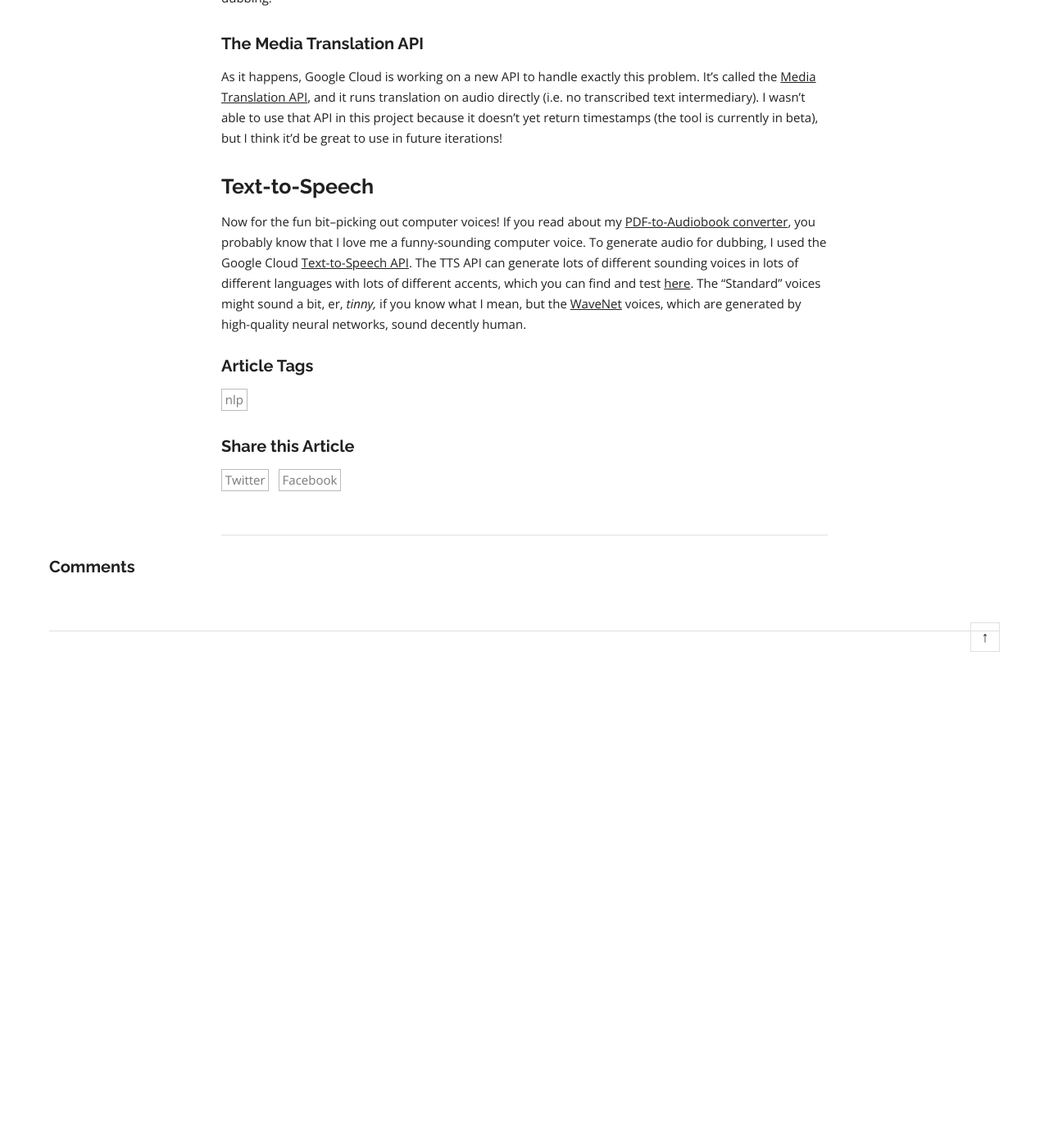
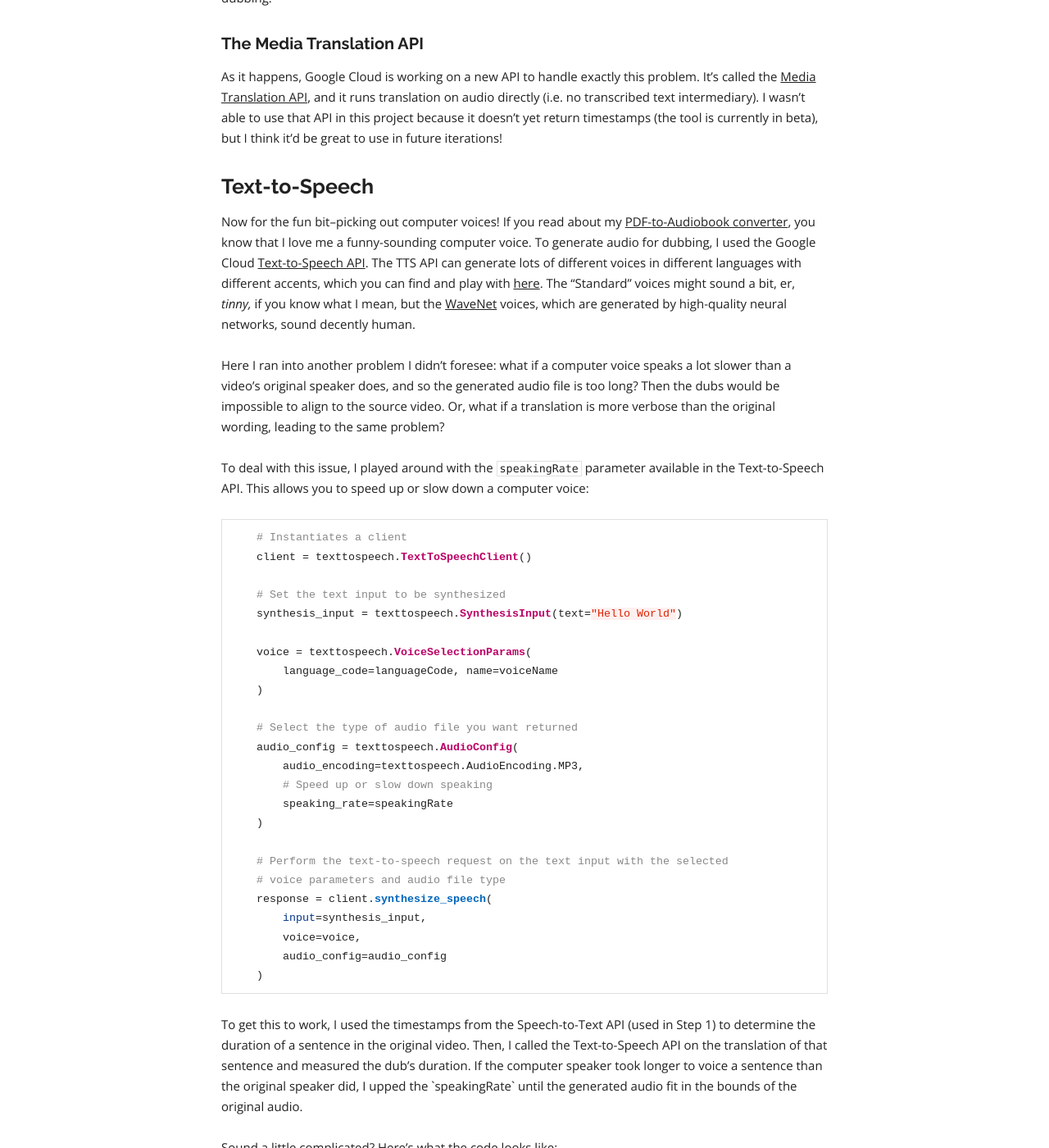
Before and after one commit to dalequark/daleonai, a Jekyll site: the page built from _posts/2021-02-02-ai-dubs-over-subs-translating-and-dubbing-videos-with-ai.md, in a window 1280 px wide and 1400 px high, scrolled down 6611 px. Shown: the whole window at 82% size. Built offline with Jekyll 4.4.1, drawn with Linux system fonts in a browser that asks for light colours; some web fonts are replaced; a script that is not in the unit is left out; comment, search, counter and statistics services are not loaded; before the commit the page ends 7431 px from its top, so only the background shows below that; some of the changed text lies outside the part shown.

Commit message:
Update Blog “2021-02-02-ai-dubs-over-subs-translating-and-dubbing-videos-with-ai”

````diff
--- a/_posts/2021-02-02-ai-dubs-over-subs-translating-and-dubbing-videos-with-ai.md
+++ b/_posts/2021-02-02-ai-dubs-over-subs-translating-and-dubbing-videos-with-ai.md
@@ -173,4 +173,87 @@ As it happens, Google Cloud is working on a new API to handle exactly this probl
 
 ## Text-to-Speech
 
-Now for the fun bit--picking out computer voices! If you read about my [PDF-to-Audiobook converter](https://daleonai.com/pdf-to-audiobook), you probably know that I love me a funny-sounding computer voice. To generate audio for dubbing, I used the Google Cloud [Text-to-Speech API](cloud.google.com/text-to-speech?utm_source=blog&utm_medium=partner&utm_campaign=CDR_dal_aiml_ai-dubs_020221). The TTS API can generate lots of different sounding voices in lots of different languages with lots of different accents, which you can find and test [here](https://cloud.google.com/text-to-speech/docs/voices?utm_source=blog&utm_medium=partner&utm_campaign=CDR_dal_aiml_ai-dubs_020221). The "Standard" voices might sound a bit, er, *tinny,* if you know what I mean, but the [WaveNet](https://deepmind.com/blog/article/wavenet-generative-model-raw-audio) voices, which are generated by high-quality neural networks, sound decently human.
+Now for the fun bit--picking out computer voices! If you read about my [PDF-to-Audiobook converter](https://daleonai.com/pdf-to-audiobook), you know that I love me a funny-sounding computer voice. To generate audio for dubbing, I used the Google Cloud [Text-to-Speech API](cloud.google.com/text-to-speech?utm_source=blog&utm_medium=partner&utm_campaign=CDR_dal_aiml_ai-dubs_020221). The TTS API can generate lots of different  voices in different languages with different accents, which you can find and play with [here](https://cloud.google.com/text-to-speech/docs/voices?utm_source=blog&utm_medium=partner&utm_campaign=CDR_dal_aiml_ai-dubs_020221). The "Standard" voices might sound a bit, er, *tinny,* if you know what I mean, but the [WaveNet](https://deepmind.com/blog/article/wavenet-generative-model-raw-audio) voices, which are generated by high-quality neural networks, sound decently human.
+
+Here I ran into another problem I didn't foresee: what if a computer voice speaks a lot slower than a video's original speaker does, and so the generated audio file is too long? Then the dubs would be impossible to align to the source video. Or, what if a translation is more verbose than the original wording, leading to the same problem?
+
+To deal with this issue, I played around with the `speakingRate` parameter available in the Text-to-Speech API. This allows you to speed up or slow down a computer voice:
+
+```python
+    # Instantiates a client
+    client = texttospeech.TextToSpeechClient()
+
+    # Set the text input to be synthesized
+    synthesis_input = texttospeech.SynthesisInput(text="Hello World")
+
+    voice = texttospeech.VoiceSelectionParams(
+        language_code=languageCode, name=voiceName
+    )
+
+    # Select the type of audio file you want returned
+    audio_config = texttospeech.AudioConfig(
+        audio_encoding=texttospeech.AudioEncoding.MP3,
+        # Speed up or slow down speaking
+        speaking_rate=speakingRate
+    )
+
+    # Perform the text-to-speech request on the text input with the selected
+    # voice parameters and audio file type
+    response = client.synthesize_speech(
+        input=synthesis_input,
+        voice=voice,
+        audio_config=audio_config
+    )
+```
+
+To get this to work, I used the timestamps from the Speech-to-Text API (used in Step 1) to determine the duration of a sentence in the original video. Then, I called the Text-to-Speech API on the translation of that sentence and measured the dub's duration. If the computer speaker took longer to voice a sentence than the original speaker did, I upped the \`speakingRate\` until the generated audio fit in the bounds of the original audio.
+
+Sound a little complicated? Here's what the code looks like:
+
+```python
+def speakUnderDuration(text, languageCode, durationSecs, voiceName=None):
+    """Speak text within a certain time limit.
+    If audio already fits within duratinSecs, no changes will be made.
+
+    Args:
+        text (String): Text to be spoken
+        languageCode (String): language code, i.e. "en"
+        durationSecs (int): Time limit in seconds
+        voiceName (String, optional): See https://cloud.google.com/text-to-speech/docs/voices
+
+    Returns:
+        bytes : Audio in wav format
+    """
+    # First, generate audio with speakingRate = 1
+    baseAudio = speak(text, languageCode, voiceName=voiceName)
+
+    # Save audio to a temporary file
+    f = tempfile.NamedTemporaryFile(mode="w+b")
+    f.write(baseAudio)
+    f.flush()
+
+    # Get the sample's duration
+    baseDuration = AudioSegment.from_mp3(f.name).duration_seconds
+    f.close()
+
+    # How fast was the generated audio compared to the original?
+    ratio = baseDuration / durationSecs
+
+    # if the audio fits, return it
+    if ratio <= 1:
+        return baseAudio
+
+    # If the base audio is too long to fit in the segment, increase
+    # the speaking rate
+    ratio = round(ratio, 1)
+    # speakingRate must be <= 4
+    if ratio > 4:
+        ratio = 4
+    return speak(text, languageCode, voiceName=voiceName, speakingRate=ratio)
+```
+
+This solved the problem of aligning audio to video, but it did sometimes mean the computer speakers in my dubs were a little awkwardly fast.
+
+## Was it worth it?
+
+You know the expression, "Play stupid games, win stupid prizes"?
````
Also changed, not shown: other parts of _posts/2021-02-02-ai-dubs-over-subs-translating-and-dubbing-videos-with-ai.md (+2 -2 lines), 2 other files.
